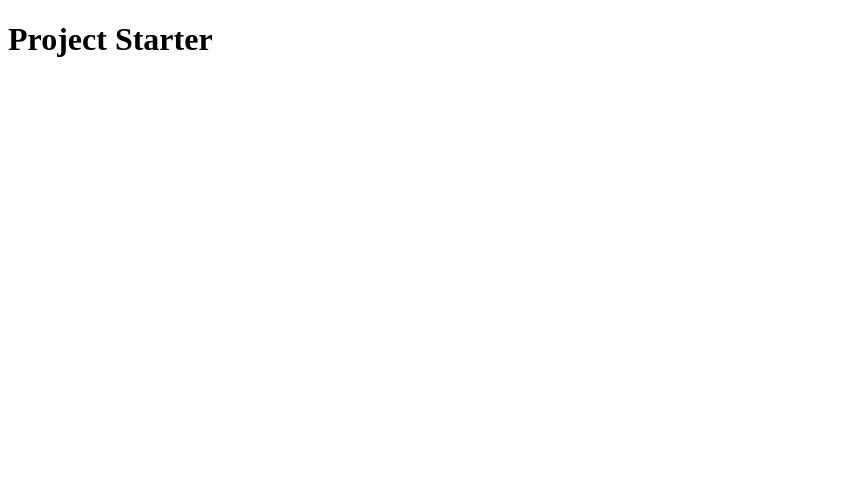
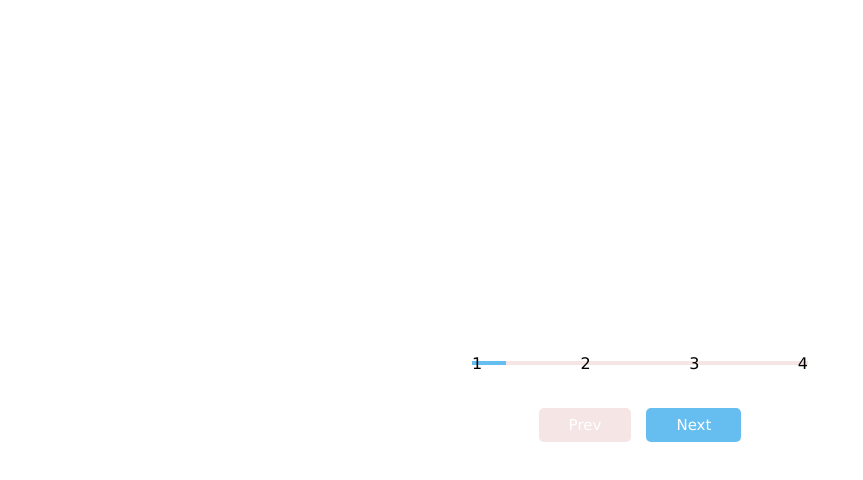
Before and after one commit to iqbal-bd/javaScript-projects, a plain HTML site: page project-02/index.html in a window 1280 px wide. Shown: the whole page, without its empty margins (0-863 px from the left). Drawn offline with Linux system fonts and the light colour scheme.

Commit message:
style added

```diff
--- a/project-02/index.html
+++ b/project-02/index.html
@@ -8,7 +8,20 @@
     <title>Progress steps</title>
 </head>
 <body>
-    <h1>Project Starter</h1>
+    <div class="container">
+        <div class="progress-container">
+            <div class="progress" id="progress">
+
+            </div>
+            <div class="circle active">1</div>
+            <div class="circle">2</div>
+            <div class="circle">3</div>
+            <div class="circle">4</div>
+        </div>
+
+        <button class="btn" id="prev" disabled>Prev</button>
+        <button class="btn" id="next">Next</button>
+    </div>
 
     <script src="script.js"></script>
 </body>
--- a/project-02/style.css
+++ b/project-02/style.css
@@ -0,0 +1,89 @@
+:root {
+    --line-border-fill: #65bdf0;
+    --line-border-empty: #f5e5e5;
+  }
+
+*{
+    box-sizing: border-box;
+}
+
+body{
+    background-color: white;
+    font-family:'Lucida Sans', 'Lucida Sans Regular', 'Lucida Grande', 'Lucida Sans Unicode', Geneva, Verdana, sans-serif;
+    display:flex;
+    align-items: center;
+    justify-content:center;
+    height: 100vh;
+    overflow: hidden;
+    margin: 0;
+    padding: 0;
+}
+
+.container {
+    text-align: center;
+}
+
+.progress-container{
+    display: flex;
+    justify-content: space-between;
+    position: relative;
+    margin-bottom: 30px;
+    max-width: 100%;
+    width: 21rem;
+}
+
+.progress-container::before{
+    content: " ";
+    background-color: var(--line-border-empty);
+    position: absolute;
+    top: 50%;
+    left: 0;
+    transform: translateY(-50%);
+    height: 4px;
+    width: 100%;
+    z-index: -1;
+}
+
+.progress{
+    background-color: var(--line-border-fill);
+    position: absolute;
+    top: 50%;
+    left: 0;
+    transform: translateY(-50%);
+    height: 4px;
+    width: 10%;
+    z-index: -1;
+    transition: 0.4s ease;
+
+}
+
+.circle .active{
+    border-color: var(--line-border-fill);
+}
+
+.btn{
+    background-color: var(--line-border-fill);
+    color:#fff;
+    border: 0;
+    border-radius: 5px;
+    font-family: inherit;
+    padding: 8px 30px;
+    margin: 5px;
+    font-size: 15px;
+}
+
+.btn:active{
+    transform: scale(0.98);
+}
+
+.btn:focus{
+    outline: 5px;
+    color: blue;
+    background-color:whitesmoke;
+    border: 2px solid blue;
+}
+
+.btn:disabled{
+    background-color: var(--line-border-empty);
+    cursor:not-allowed;
+}
```
